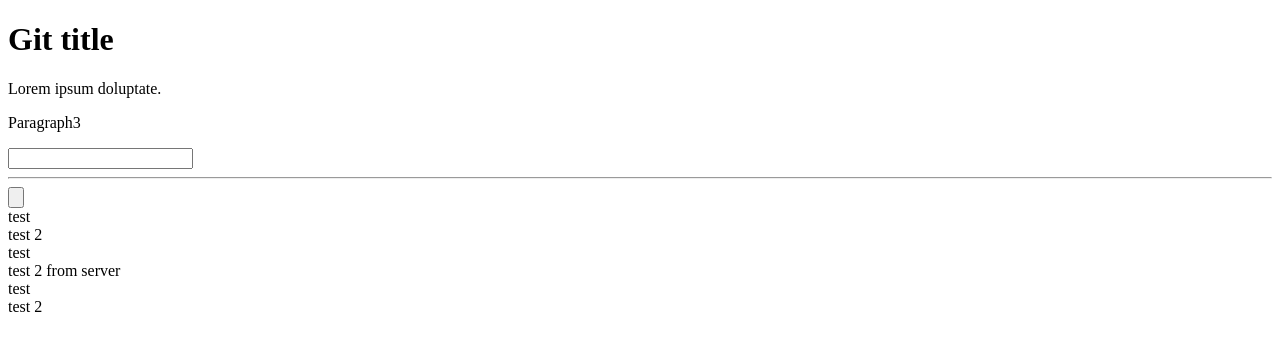
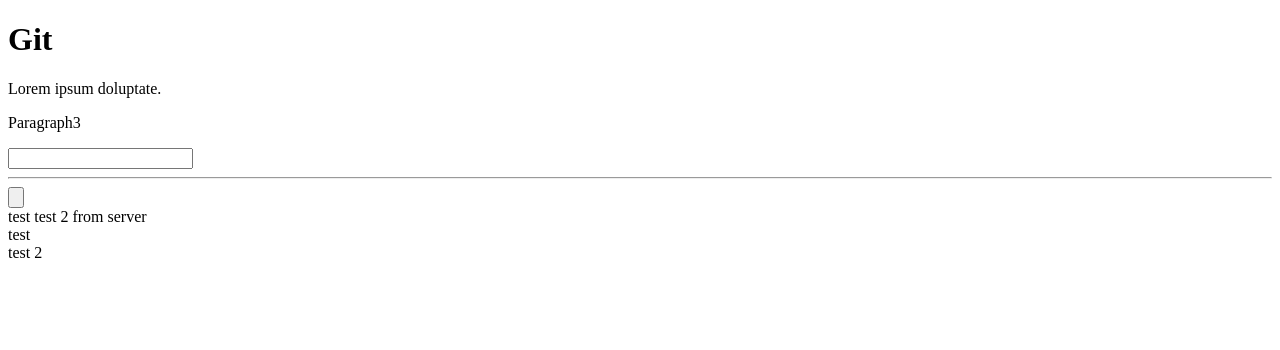
Before and after one commit to kovalskiydmitriy/git-l, a website: page app/index.html in a window 1280 px wide. Drawn offline with nearby package versions, Linux system fonts and the light colour scheme.

Commit message:
Update index.html

```diff
--- a/app/index.html
+++ b/app/index.html
@@ -9,7 +9,7 @@
     <link rel="stylesheet" href="style.css">
 </head>
 <body>
-    <h1>Git title</h1>
+    <h1>Git</h1>
     <p>Lorem ipsum doluptate.</p>
     <p>Paragraph3</p>
     <form>
@@ -20,12 +20,8 @@
         <input type="button">
     </form>
     <div class="row">
-        <div class="col-lg-6">test</div>
-        <div class="col-lg-6">test 2</div>
-    </div>
-    <div class="row">
-        <div class="col-md-6">test</div>
-        <div class="col-md-6">test 2 from server</div>
+        <span class="col-md-6">test</span>
+        <span class="col-md-6">test 2 from server</span>
     </div>
         <div class="row">
         <div class="col-xs-6">test</div>
```
